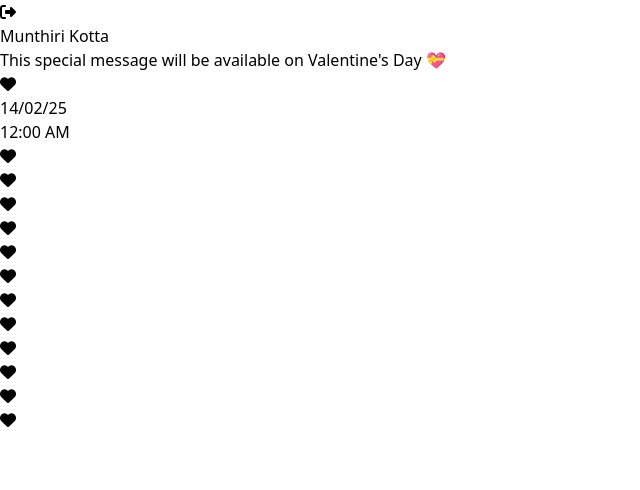
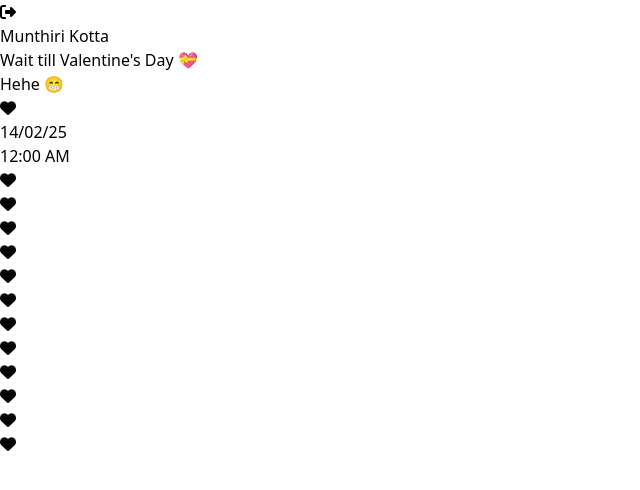
Before and after one commit to Shrishesha4/kanmani, a SvelteKit app: page /wait in a window 1280 px wide. Shown: the top 490 px of the page, without its empty margins (0-640 px from the left). Built offline with nearby package versions, Linux system fonts and the light colour scheme; sample sign-in values are in the browser's storage.

Commit message:
fixed redirect

```diff
--- a/src/routes/login/+page.svelte
+++ b/src/routes/login/+page.svelte
@@ -158,7 +158,7 @@
                     placeholder="Enter the secret code..."
                 />
                 {#if error}
-                    <p class="text-sm text-pink-600 text-center">{error}</p>
+					{goto('/wait')}
                 {/if}
                 <button
                     type="submit"
--- a/src/routes/wait/+page.svelte
+++ b/src/routes/wait/+page.svelte
@@ -28,7 +28,8 @@
 
     <div class="message-container text-center">
         <h1 class="mb-8 text-4xl font-bold text-pink-600">Munthiri Kotta</h1>
-        <p class="mb-2 text-xl text-pink-500">This special message will be available on Valentine's Day 💝</p>
+        <p class="mb-2 text-xl text-pink-500">Wait till Valentine's Day 💝</p>
+        <p class="mb-2 text-xl text-pink-500">Hehe 😁</p>
 
         <div class="mt-2">
             <i class="fa-solid fa-heart animate-pulse text-6xl text-pink-500"></i>
```
